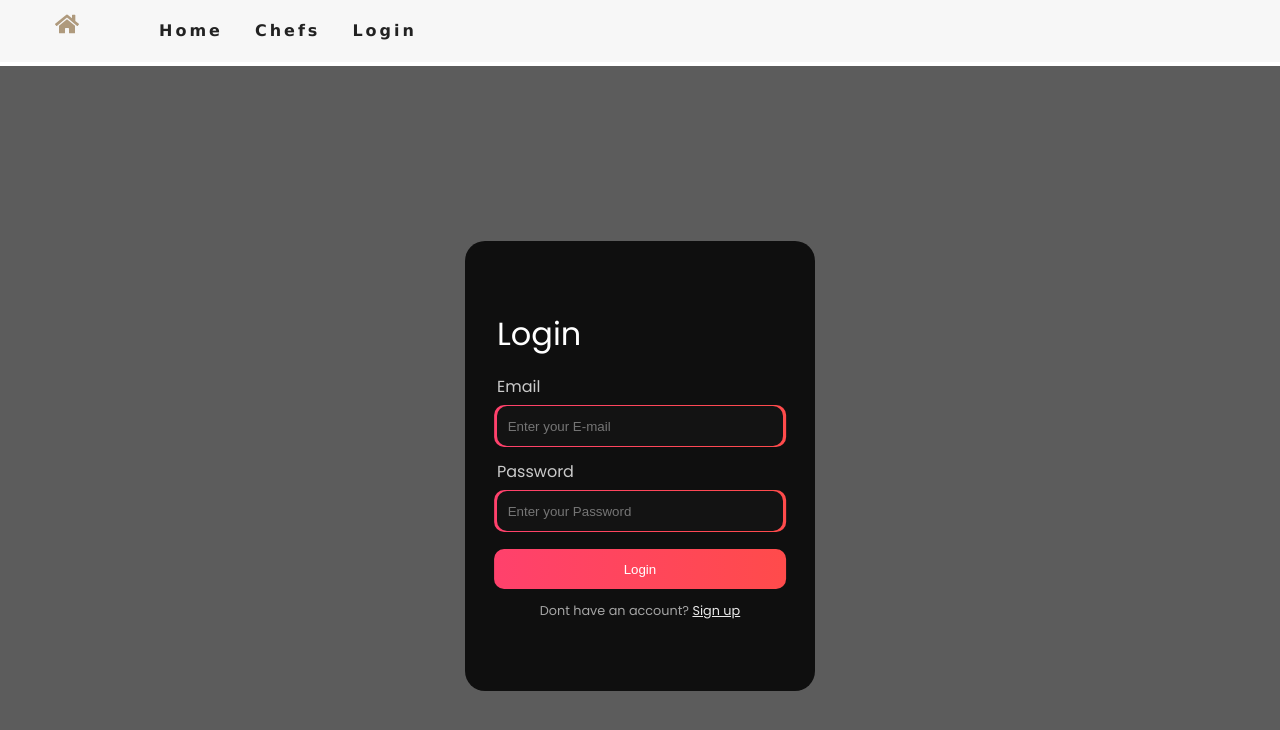
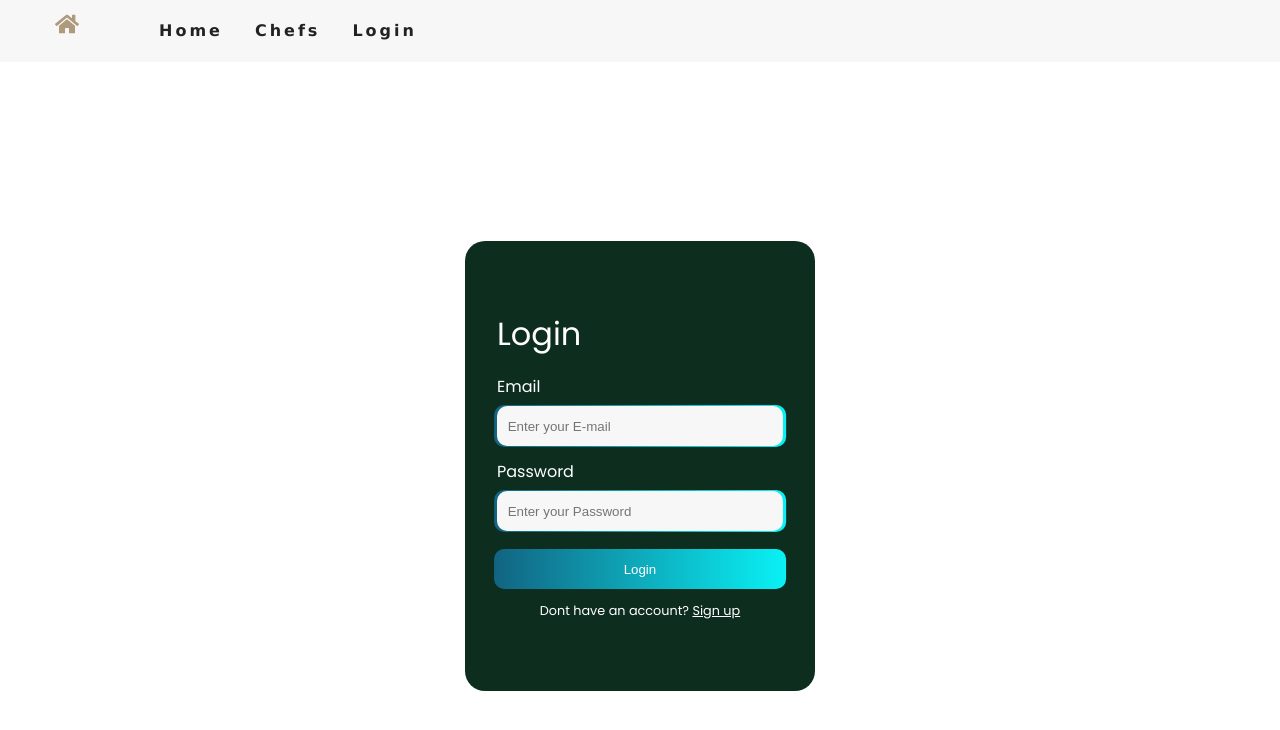
Before and after one commit to yashiazize/CapstoneProject, a React (Create React App) app in the folder front-end/: page /users/login in a window 1280 px wide. Shown: the top 730 px of the page. Built offline with nearby package versions, Linux system fonts and the light colour scheme; no server answers; what @mobiscroll/react would draw is missing.

Commit message:
fix css incompatiblity

```diff
--- a/front-end/src/Components/SignUpForm.js
+++ b/front-end/src/Components/SignUpForm.js
@@ -10,34 +10,34 @@ const SignUpForm = () => {
   };
 
   return (
-    <section>
-      <div className="container">
-        <p className="heading"> Sign Up </p>
-        <div className="box">
+    <section className="sign-up">
+      <div className="signup-container">
+        <p className="sign-heading"> Sign Up </p>
+        <div className="signup-box">
           <p>First Name</p>
           <div>
             <input type="firstName" name="" id="" placeholder="First Name" />
           </div>
         </div>
-        <div className="box">
+        <div className="signup-box">
           <p>Last Name</p>
           <div>
             <input type="lastName" name="" id="" placeholder="Last Name" />
           </div>
         </div>
-        <div className="box">
+        <div className="signup-box">
           <p>Email</p>
           <div>
             <input type="email" name="" id="" placeholder="Enter your E-mail" />
           </div>
         </div>
-        <div className="box">
+        <div className="signup-box">
           <p>Zip Code</p>
           <div>
             <input type="zipCode" name="" id="" placeholder="Enter ZipCode" />
           </div>
         </div>
-        <div className="box">
+        <div className="signup-box">
           <p> Create Password</p>
           <div>
             <input
@@ -57,7 +57,7 @@ const SignUpForm = () => {
             value="Chef"
             name="is_chef"
           />
-          {checked ? <div> </div> : null}
+          {checked ? <div> chicken </div> : null}
         </div>
         <button className="loginBtn">Sign Up</button>
       </div>
--- a/front-end/src/Styles/LoginForm.css
+++ b/front-end/src/Styles/LoginForm.css
@@ -10,11 +10,10 @@ section {
     justify-content: center;
     align-items: center;
     height: 100vh;
-    background: rgb(92, 92, 92);
 }
 
 .container {
-    background: rgb(15, 15, 15);
+    background: rgba(8, 41, 26, 0.975);
     width: 350px;
     height: 450px;
     border-radius: 20px;
@@ -35,7 +34,7 @@ section {
 }
 
 .container .box p{
-    color: rgba(255, 255, 255, 0.781)
+    color: white;
 }
 
 .container .box div{
@@ -49,8 +48,8 @@ section {
     position: absolute;
     width: 100%;
     height: 100%;
-    background: rgb(19, 19, 19);
-    color: white;
+    background: #f7f7f7;
+    color: black;
     border: none;
     outline: none;
     padding-left: 0.8em;
@@ -59,7 +58,7 @@ section {
 }
 
 .container .box input:focus::placeholder{
-    color: white;
+    color: black;
 }
 
 .container .box div::before {
@@ -71,7 +70,7 @@ section {
     width: 102%;
     height: 105%;
     border-radius: 10px;
-    background: linear-gradient(to right, #ff416c, #ff4b4b);
+    background: linear-gradient(to right, #126482, #09f1f5);
 }
 
 .loginBtn {
@@ -83,22 +82,22 @@ section {
     transform: translate(-1%);
     cursor: pointer;
     color: white;
-    background: linear-gradient(to right, #ff416c, #ff4b4b);
+    background: linear-gradient(to right, #126482, #09f1f5);
     transition: all .4s;
 }
 
 .loginBtn:hover {
     transform: translate(-1%, 5%);
-    box-shadow: 0 0 10px #ff416d65;
+    box-shadow: 0 0 10px #50ccf2;
 }
 
 .text {
     font-size: 0.8em;
     margin-top: 0.5em;
     text-align: center;
-    color: rgba(255, 255, 255, 0.623)
+    color: white;
 }
 
 .text a {
-    color: rgba(255, 255, 255, 0.911);
+    color: white;
 }
--- a/front-end/src/Styles/SignUpForm.css
+++ b/front-end/src/Styles/SignUpForm.css
@@ -2,7 +2,7 @@
 
 
 
-section {
+.sign-up {
     display: flex;
     margin:0;
     padding:0;
@@ -11,13 +11,12 @@ section {
     justify-content: center;
     align-items: center;
     height: 100vh;
-    background: rgb(255, 19, 19);
 }
 
-.container {
-    background: rgb(15, 15, 15);
+.signup-container {
+    background: #af9a7d;
     width: 350px;
-    height: 100vh;
+    height: 90vh;
     border-radius: 20px;
     display: flex;
     justify-content: center;
@@ -26,27 +25,27 @@ section {
     padding: 2em;
 }
 
-.heading {
+.sign-heading{
     font-size: 2em;
     margin-bottom: 0.5em;
 }
 
-.box {
+.signup-box {
     margin: 0.2em 0;
 }
 
-.container .box p{
+.signup-container .signup-box p{
     color: rgba(255, 255, 255, 0.781)
 }
 
-.container .box div{
+.signup-container .signup-box div{
     position: relative;
     width: 100%;
     height: 40px;
     margin: 0.5em 0;
 }
 
-.container .box input{
+.signup-container .signup-box input{
     position: absolute;
     width: 100%;
     height: 100%;
@@ -59,11 +58,11 @@ section {
     transition: all .4s;
 }
 
-.container .box input:focus::placeholder{
+.signup-container .signup-box input:focus::placeholder{
     color: white;
 }
 
-.container .box div::before {
+.signup-container .signup-box div::before {
     content: '';
     position: absolute;
     top: 50%;
```
Also changed, not shown: 2 other files (tests, documents, lock files or other folders).
